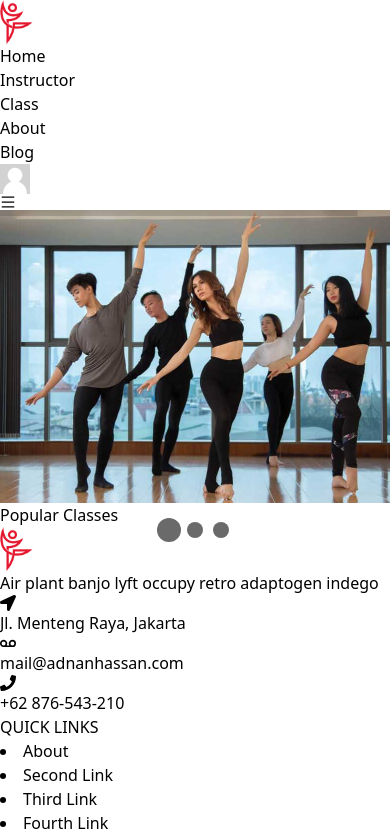
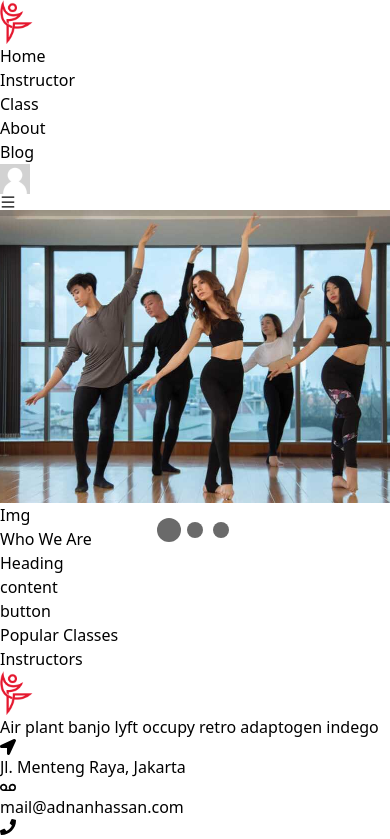
Before and after one commit to imadnanhassan/flaire-dance-school, a React (Vite) app: page / in a window 390 px wide. Shown: the top 839 px of the page. Built offline with nearby package versions, Linux system fonts and the light colour scheme.

Commit message:
footer section responsive, popular class section

```diff
--- a/src/client/Pages/Home/Home.jsx
+++ b/src/client/Pages/Home/Home.jsx
@@ -2,6 +2,8 @@ import React from "react";
 import Container from "../../../components/Container";
 import Banner from "../../../components/shared/NavBar/Banner";
 import PopularClasses from "./popularClasses/popularClasses";
+import Instructors from "./Instructors/Instructors";
+import WhoWeAre from "./WhoWeAre/WhoWeAre";
 
 const Home = () => {
   return (
@@ -9,8 +11,9 @@ const Home = () => {
       <Banner></Banner>
       <div className="pt-14">
         <Container>
+          <WhoWeAre></WhoWeAre>
           <PopularClasses></PopularClasses>
-
+          <Instructors></Instructors>
         </Container>
       </div>
     </>
--- /dev/null
+++ b/src/client/Pages/Home/Instructors/Instructors.jsx
@@ -0,0 +1,11 @@
+import React from 'react';
+
+const Instructors = () => {
+   return (
+      <div>
+         Instructors
+      </div>
+   );
+};
+
+export default Instructors;
--- /dev/null
+++ b/src/client/Pages/Home/WhoWeAre/WhoWeAre.jsx
@@ -0,0 +1,20 @@
+import React from "react";
+
+const WhoWeAre = () => {
+  return (
+    <div className="flex justify-between items-center">
+      <div>
+        <div>Img</div>
+      </div>
+
+      <div className="flex flex-col">
+         <div>Who We Are</div>
+         <div>Heading</div>
+         <div>content</div>
+         <div>button</div>
+      </div>
+    </div>
+  );
+};
+
+export default WhoWeAre;
--- a/src/client/Pages/Home/popularClasses/PopularClasses.jsx
+++ b/src/client/Pages/Home/popularClasses/PopularClasses.jsx
@@ -2,7 +2,7 @@ import React from 'react';
 
 const PopularClasses = () => {
    return (
-      <div className='bg-rose-400'>
+      <div className=''>
          Popular Classes
       </div>
    );
--- a/src/components/Button/Button.jsx
+++ b/src/components/Button/Button.jsx
@@ -10,7 +10,7 @@ const Button = ({ label, onClick, disabled, outline, small, icon: Icon }) => {
          rounded-lg
          hover:opacity-80
          transition
-         w-full
+         md:w-full
          px-2
          ${outline ? 'bg-white' : 'bg-rose-600'}
          ${outline ? 'border-black' : 'border-rose-500'}
--- a/src/components/shared/Footer/Footer.jsx
+++ b/src/components/shared/Footer/Footer.jsx
@@ -86,21 +86,18 @@ const Footer = () => {
             </h2>
             <div className="list-none md:mt-[20px] mb-10 flex flex-col md:gap-6 ">
               <p>
-                Sign up for our mailing list to get latest updates and offers
-                from us.
+                Sign up for our mailing list to get <br /> latest updates and
+                offers from us.
               </p>
-              <div className="flex gap-3">
+              <div className="lg:flex md:flex py-2  md:gap-3">
                 <input
-                  className="py-3 px-5 border-[#505050] border-2 bg-[#050101]"
+                  className=" py-3 px-5 sm:pt-3 border-[#505050] border-2 bg-[#050101]"
                   type="text"
                   placeholder="Your Email"
                 />
-                <Button
-
-                label={'Subscribe'}
-                ></Button>
+                <Button label={"Subscribe"}></Button>
               </div>
-              <div className="flex gap-4 ">
+              <div className="flex gap-4 item-center mx-auto py-2">
                 <span className=" transition-all cursor-pointer rounded-full px-2 py-2 text-gray-300 bg-[#1C1919]  hover:bg-[#E6E6E6] hover:text-black text-2xl">
                   <FaFacebook></FaFacebook>
                 </span>
--- a/src/components/shared/Footer/Profile.jsx
+++ b/src/components/shared/Footer/Profile.jsx
@@ -10,7 +10,7 @@ const Profile = () => {
       <div className=" md:mx-0 mx-auto items-center text-center  md:text-left">
         <Link
           to={"/"}
-          className="flex title-font font-medium items-center md:justify-start justify-center text-white"
+          className="flex title-font mx-auto font-medium items-center md:justify-start justify-center text-white"
         >
           <Logo></Logo>
         </Link>
@@ -18,15 +18,15 @@ const Profile = () => {
           Air plant banjo lyft occupy retro adaptogen indego
         </p>
 
-        <div className="flex gap-3 items-center py-2 ">
+        <div className="flex gap-3 items-center py-2 md:justify-start justify-center">
           <FaLocationArrow></FaLocationArrow>
-          <span>Jl. Menteng Raya, Jakarta</span>
+          <span >Jl. Menteng Raya, Jakarta</span>
         </div>
-        <div className="flex gap-3 items-center py-2">
+        <div className="flex gap-3 items-center py-2 md:justify-start justify-center">
           <FaVoicemail></FaVoicemail>
           <span>mail@adnanhassan.com</span>
         </div>
-        <div className="flex gap-3 items-center py-2 ">
+        <div className="flex gap-3 items-center py-2 md:justify-start justify-center">
           <FaPhone></FaPhone>
           <span>+62 876-543-210</span>
         </div>
```
Also changed, not shown: src/client/Pages/AboutUs/About.jsx (added, +11 -0 lines).
